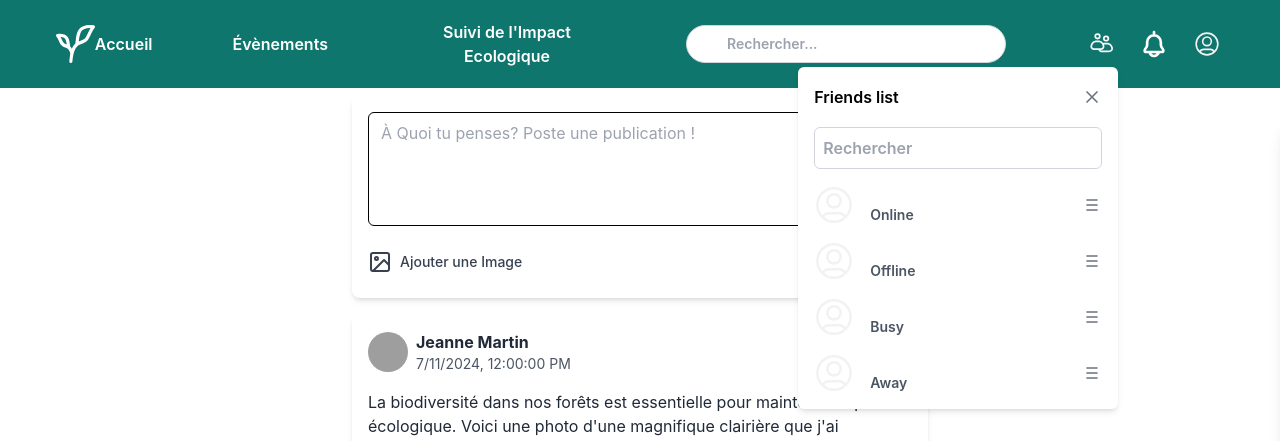
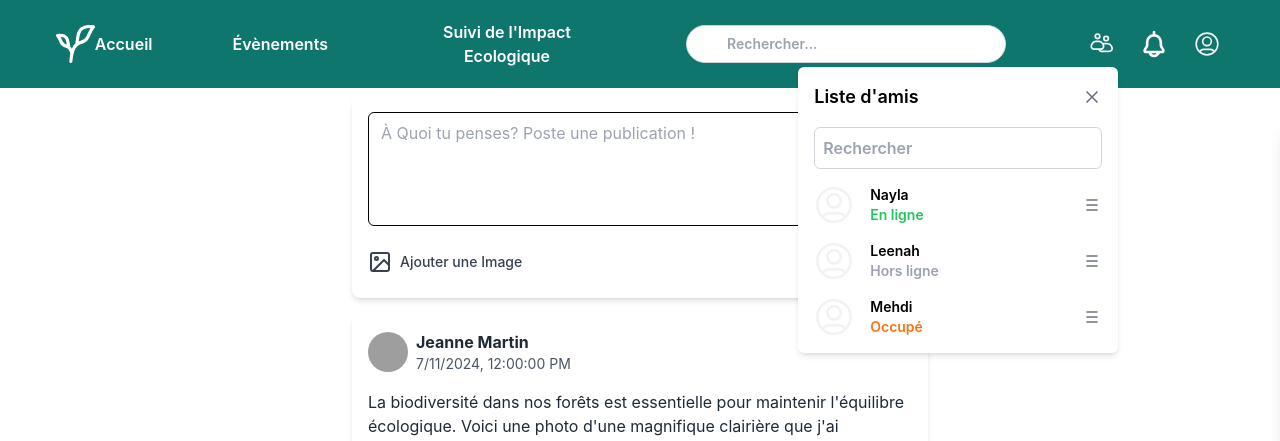
Before and after one commit to Naaylla/Squid-Tech-Hackathon, a React (Vite) app in the folder frontend/: page /home in a window 1280 px wide. Both pictures are taken after a click on the button 1102 px from the left and 43 px from the top of the page. Shown: the top 441 px of the page. Built offline with nearby package versions, Linux system fonts and the light colour scheme; grey boxes are pictures that could not be loaded.

Commit message:
updated friends list and notifications

```diff
--- a/frontend/src/components/FriendsList.jsx
+++ b/frontend/src/components/FriendsList.jsx
@@ -4,35 +4,28 @@ export default function FriendsList({ onClose }) {
   const friends = [
     {
       id: 1,
-      name: "John Doe",
-      status: "Online",
+      name: "Nayla",
+      status: "En ligne",
       avatar: "../src/assets/user-circle.svg"
     },
     {
       id: 2,
-      name: "Jane Smith",
-      status: "Offline",
+      name: "Leenah",
+      status: "Hors ligne",
       avatar: "../src/assets/user-circle.svg"
     },
     {
       id: 3,
-      name: "Michael Brown",
-      status: "Busy",
+      name: "Mehdi",
+      status: "Occupé",
       avatar: "../src/assets/user-circle.svg"
     },
-    {
-      id: 4,
-      name: "Emily Johnson",
-      status: "Away",
-      avatar: "../src/assets/user-circle.svg"
-    }
   ];
 
   return (
     <div className="absolute right-0 top-full mt-2 bg-white shadow-md rounded-md p-4 z-30 w-80">
       <div className="flex items-center justify-between mb-4">
-      <p className="text-black mr-2">Friends list</p>
-        <h3 className="text-lg font-semibold">Friends List</h3>
+        <h3 className="text-lg text-black font-semibold">Liste d'amis</h3>
         <button onClick={onClose} className="text-gray-500">
           <svg
             className="w-5 h-5"
@@ -49,7 +42,7 @@ export default function FriendsList({ onClose }) {
         <input
           type="text"
           placeholder="Rechercher"
-          className="flex-1 p-2 border border-gray-300 rounded-md"
+          className="flex-1 p-2 border border-gray-300 rounded-md bg-white text-gray-700"
         />
       </div>
       <div className="space-y-4">
@@ -57,8 +50,13 @@ export default function FriendsList({ onClose }) {
           <div key={friend.id} className="flex items-center space-x-4">
             <img src={friend.avatar} alt={friend.name} className="w-10 h-10 rounded-full" />
             <div className="flex-1">
-              <h4 className="text-sm font-semibold">{friend.name}</h4>
-              <p className="text-sm text-gray-600">{friend.status}</p>
+              <h4 className="text-sm font-semibold text-black">{friend.name}</h4>
+              <p className={`text-sm ${
+                friend.status === 'En ligne' ? 'text-green-500' :
+                friend.status === 'Hors ligne' ? 'text-gray-400' :
+                friend.status === 'Absent' ? 'text-gray-400' :
+                friend.status === 'Occupé' ? 'text-orange-500' : ''
+              }`}>{friend.status}</p> {/* Conditional classes for status colors */}
             </div>
             <button className="text-gray-500">
               <svg
--- a/frontend/src/components/NotificationsToggle.jsx
+++ b/frontend/src/components/NotificationsToggle.jsx
@@ -1,33 +1,33 @@
 import React, { useState } from "react";
 import { motion as m } from "framer-motion";
 
-export default function NotificationsToggle() {
+export default function NotificationsToggle({ onClose }) {
   const [isOpen, setIsOpen] = useState(true); // State to manage open/close of notifications
 
   const notifications = [
     {
       id: 1,
-      header: "Dialog header",
-      message: "Lorem ipsum dolor sit amet, consectetur adipiscing elit",
-      time: "10min"
+      header: "Nayla",
+      message: "You received a friend request from Nayla",
+      time: "5 minutes ago"
     },
     {
       id: 2,
-      header: "Dialog header",
-      message: "Lorem ipsum dolor sit amet, consectetur adipiscing elit",
-      time: "10min"
+      header: "Leenah",
+      message: "Your post received a new comment from Leenah",
+      time: "10 minutes ago"
+    },
+    {
+      id: 4,
+      header: "Mehdi",
+      message: "You received a friend request from Mehdi",
+      time: "1 hour ago"
     },
     {
       id: 3,
-      header: "Dialog header",
-      message: "Lorem ipsum dolor sit amet, consectetur adipiscing elit",
-      time: "10min"
-    },
-    {
-      id: 4,
-      header: "Dialog header",
-      message: "Lorem ipsum dolor sit amet, consectetur adipiscing elit",
-      time: "10min"
+      header: "Mehdi",
+      message: "Your post received another comment from Mehdi",
+      time: "2 hours ago"
     }
   ];
 
@@ -41,7 +41,7 @@ export default function NotificationsToggle() {
         <div className="absolute right-0 top-full mt-2 bg-white shadow-md rounded-md p-4 z-30 w-80">
           <div className="flex items-center justify-between mb-4">
             <h3 className="text-lg text-black font-semibold">Notifications</h3>
-            <button className="text-gray-500" onClick={toggleNotifications}>
+            <button className="text-gray-500" onClick={onClose}>
               <svg
                 className="w-5 h-5"
                 fill="none"
@@ -56,13 +56,16 @@ export default function NotificationsToggle() {
           <div className="mb-4">
             <input
               type="text"
-              placeholder="Rechercher"
-              className="w-full p-2 border border-gray-300 rounded-md"
+              placeholder="Search"
+              className="w-full p-2 border border-gray-300 rounded-md bg-white text-gray-700"
             />
           </div>
           <div className="space-y-4">
             {notifications.map(notification => (
-              <div key={notification.id} className="flex items-start space-x-4">
+              <div
+                key={notification.id}
+                className="flex items-start space-x-4 cursor-pointer p-2 rounded-md hover:bg-gray-100"
+              >
                 <div className="w-10 h-10 rounded-full bg-gray-200 flex items-center justify-center">
                   <svg
                     className="w-6 h-6 text-gray-500"
@@ -75,7 +78,7 @@ export default function NotificationsToggle() {
                   </svg>
                 </div>
                 <div className="flex-1">
-                  <h4 className="text-sm font-semibold">{notification.header}</h4>
+                  <h4 className="text-sm font-semibold text-gray-700">{notification.header}</h4>
                   <p className="text-sm text-gray-600">{notification.message}</p>
                   <p className="text-xs text-gray-400">{notification.time}</p>
                 </div>
```
